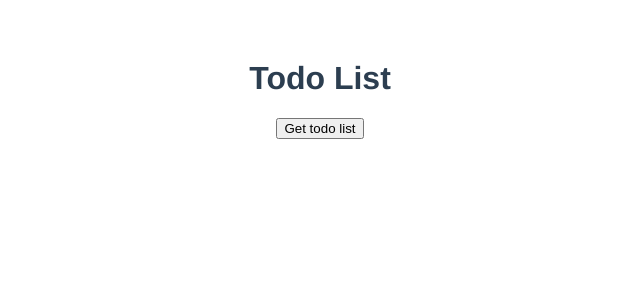
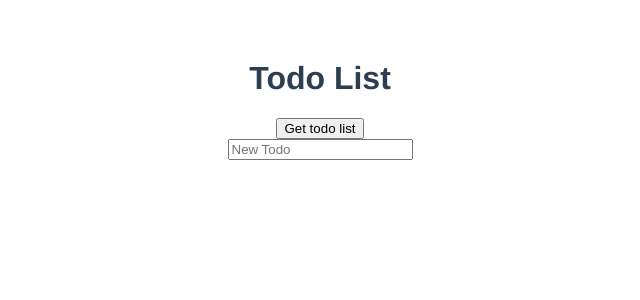
Before and after one commit to xatlasm/vue-json, a Vue app: page / in a window 1280 px wide. Shown: the top 300 px of the page, without its empty margins (320-960 px from the left). Built offline with nearby package versions, Linux system fonts and the light colour scheme.

Commit message:
INPROG: adding textbox for new items

```diff
--- a/src/App.vue
+++ b/src/App.vue
@@ -2,11 +2,14 @@
   <div id="app">
     <h1>{{title}}</h1>
     <button v-on:click="getTodos">Get todo list</button>
-    <ol v-if="todos" id="todo-list">
+    <form v-on:submit.prevent="newTodo">
+      <input type="text" v-model="newTodoName" placeholder="New Todo">
+    </form>
+    <ul v-if="todos" id="todo-list">
       <li v-for="todo in todos" v-bind:key="todo.id">
         <p>{{todo.name}}</p>
       </li>
-    </ol>
+    </ul>
   </div>
 </template>
 
@@ -24,8 +27,14 @@ export default {
     getTodos() {
       axios.get(baseURL)
         .then(response => {
-          this.todos = response.data.todos
+          this.todos = response.data
         })
+    },
+    newTodo(todos, newTodoName) {
+      todos.push({
+        id: todos.length + 1,
+        name: newTodoName
+      })
     }
   }
 }
```
Also changed, not shown: 1 other file (tests, documents, lock files or other folders).
